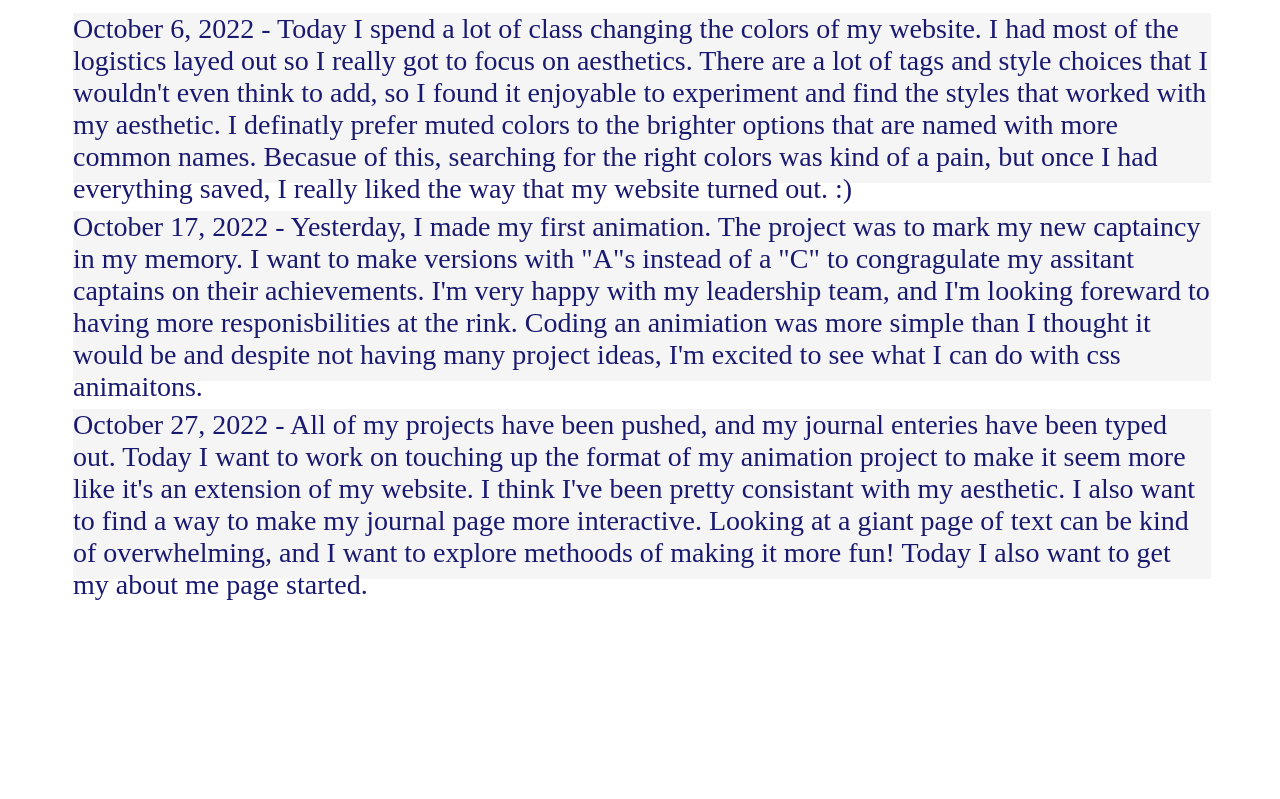
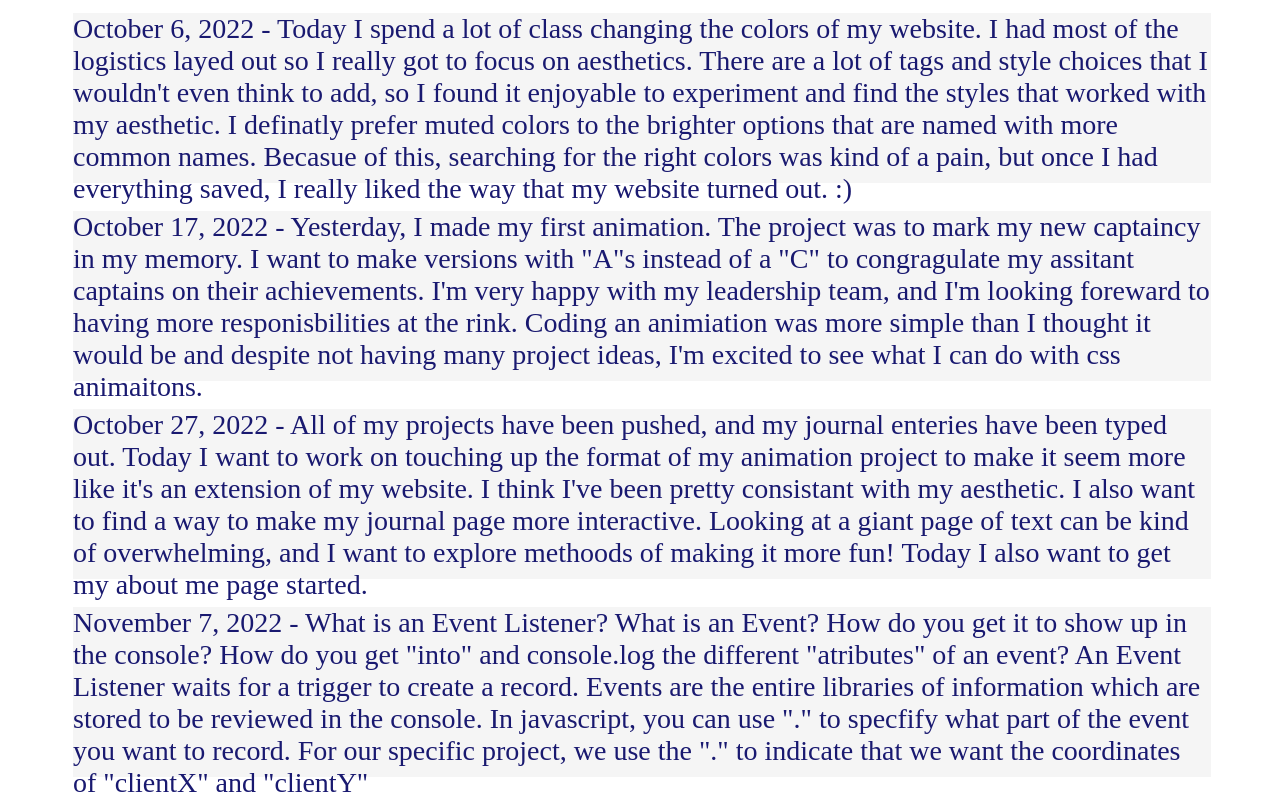
Before and after one commit to c25jk1/c25jk1.github.io, a plain HTML site: page journal.html in a window 1280 px wide. Shown: the part 123-922 px from the top of the page. Before the commit the page ends 800 px from the top, so only its background shows below. Drawn offline with Linux system fonts and the light colour scheme.

Commit message:
adding java journal

```diff
--- a/journal.html
+++ b/journal.html
@@ -62,6 +62,16 @@
 			color: midnightblue;
 			font-size: 28px;
 
+		}#writing4{
+			margin-top: 10px;
+			margin-left: 65px;
+			height: 170px;
+			width: 90%;
+			align-self: center;
+			background-color: whitesmoke;
+			color: midnightblue;
+			font-size: 28px;
+
 		}
 	</style>
 </head>
@@ -82,6 +92,9 @@
 	<div id="writing3">
 		<p> October 27, 2022 - All of my projects have been pushed, and my journal enteries have been typed out. Today I want to work on touching up the format of my animation project to make it seem more like it's an extension of my website. I think I've been pretty consistant with my aesthetic. I also want to find a way to make my journal page more interactive. Looking at a giant page of text can be kind of overwhelming, and I want to explore methoods of making it more fun! Today I also want to get my about me page started.</p>
 	</div>
+	<div id="writing4">
+		<p> November 7, 2022 - What is an Event Listener? What is an Event? How do you get it to show up in the console? How do you get "into" and console.log the different "atributes" of an event? An Event Listener waits for a trigger to create a record. Events are the entire libraries of information which are stored to be reviewed in the console. In javascript, you can use "." to specfify what part of the event you want to record. For our specific project, we use the "." to indicate that we want the coordinates of "clientX" and "clientY" </p>
+	</div>
 
 </body>
 </html>
```
Also changed, not shown: hockeylogos.html (+6 -2 lines), javascript2.html (added, +28 -0 lines).
